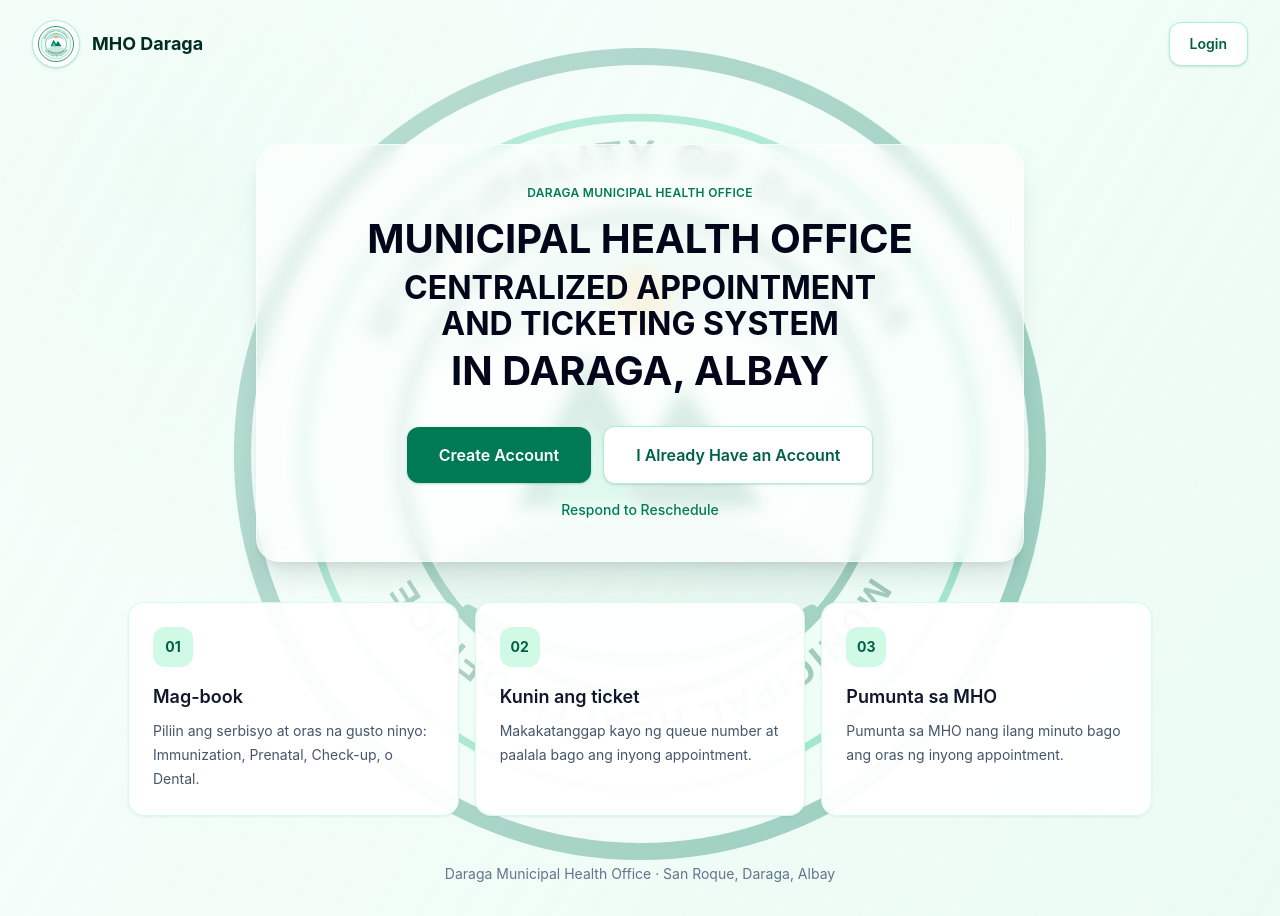
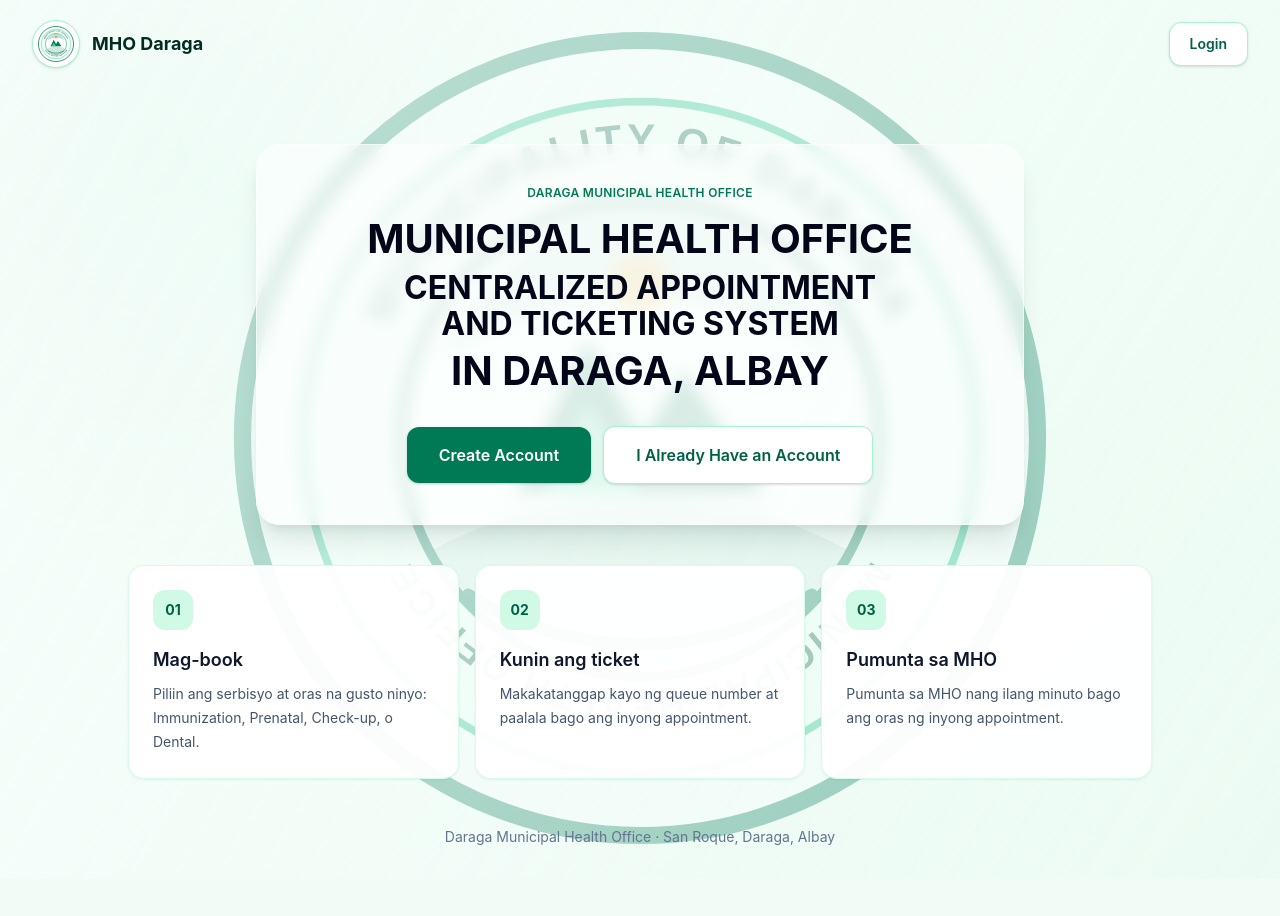
Before and after one commit to Carlqt00/MHO, a React (Vite) app: page / in a window 1280 px wide. After the commit the page ends 879 px from the top, so only its background shows below. Built offline with nearby package versions, Linux system fonts and the light colour scheme; no server answers.

Commit message:
Remove redundant reschedule link from landing

```diff
--- a/src/pages/Landing.tsx
+++ b/src/pages/Landing.tsx
@@ -46,12 +46,6 @@ export function Landing() {
                 I Already Have an Account
               </Link>
             </div>
-            <Link
-              to="/reschedule-response"
-              className="mt-4 inline-flex text-sm font-medium text-emerald-700 hover:text-emerald-800"
-            >
-              Respond to Reschedule
-            </Link>
           </section>
 
           <div className="mx-auto mt-10 grid max-w-5xl gap-4 text-left sm:grid-cols-3">
```
